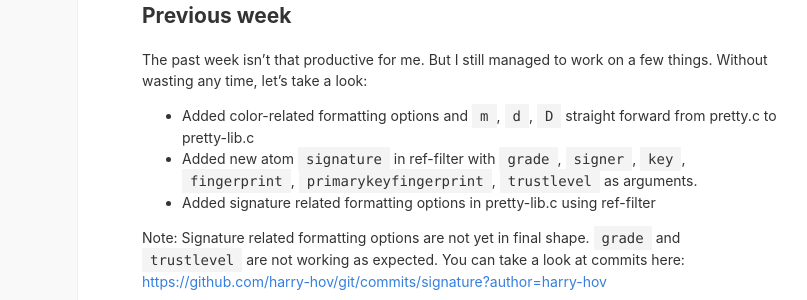
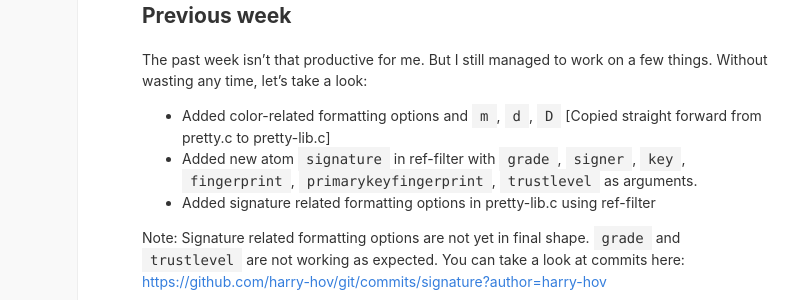
Before and after one commit to harry-hov/blogs, a Jekyll site: the page built from _posts/2020-06-26-week7-refinement-and-tests.md, in a window 1280 px wide. Shown: the part 540-840 px from the top of the page, without its empty margins (179-986 px from the left). Built offline with Jekyll 4.4.1, drawn with Linux system fonts in a browser that asks for light colours; comment, search, counter and statistics services are not loaded.

Commit message:
Update 2020-06-26-week7-refinement-and-tests.md

```diff
--- a/_posts/2020-06-26-week7-refinement-and-tests.md
+++ b/_posts/2020-06-26-week7-refinement-and-tests.md
@@ -7,7 +7,7 @@ categories: gsoc
 
 The past week isn't that productive for me. But I still managed to work on a few things. Without wasting any time, let's take a look:
 
-- Added color-related formatting options and `m`, `d`, `D` straight forward from pretty.c to pretty-lib.c
+- Added color-related formatting options and `m`, `d`, `D` [Copied straight forward from pretty.c to pretty-lib.c]
 - Added new atom `signature` in ref-filter with `grade`, `signer`, `key`, `fingerprint`, `primarykeyfingerprint`, `trustlevel` as arguments.
 - Added signature related formatting options in pretty-lib.c using ref-filter
 
```
